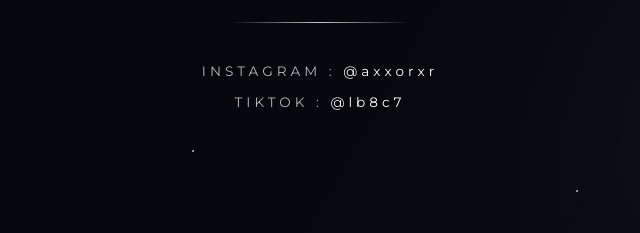
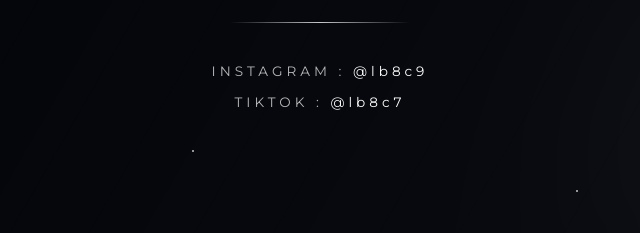
Before and after one commit to axuron/awronn, a plain HTML site: page index.html in a window 1280 px wide. Shown: the part 450-683 px from the top of the page, 320-960 px from the left. Drawn offline with Linux system fonts and the light colour scheme.

Commit message:
Update index.html

```diff
--- a/index.html
+++ b/index.html
@@ -211,10 +211,10 @@ h1{
     En iyisininde İyisiyim Amk :D
   </div>    <div class="line"></div>    <h1>AURON</h1>    <div class="line"></div>    <div class="socials">  <div class="social">
   INSTAGRAM :
-  <a href="https://www.instagram.com/axxorxr?stkn=NGNwODF4dDl1em5z"
+  <a href="https://www.instagram.com/lb8c9?cplk=bWhqbzk5ZjhseGc5"
      target="_blank"
      rel="noopener noreferrer">
-    @axxorxr
+    @lb8c9
   </a>
 </div>
 
```
